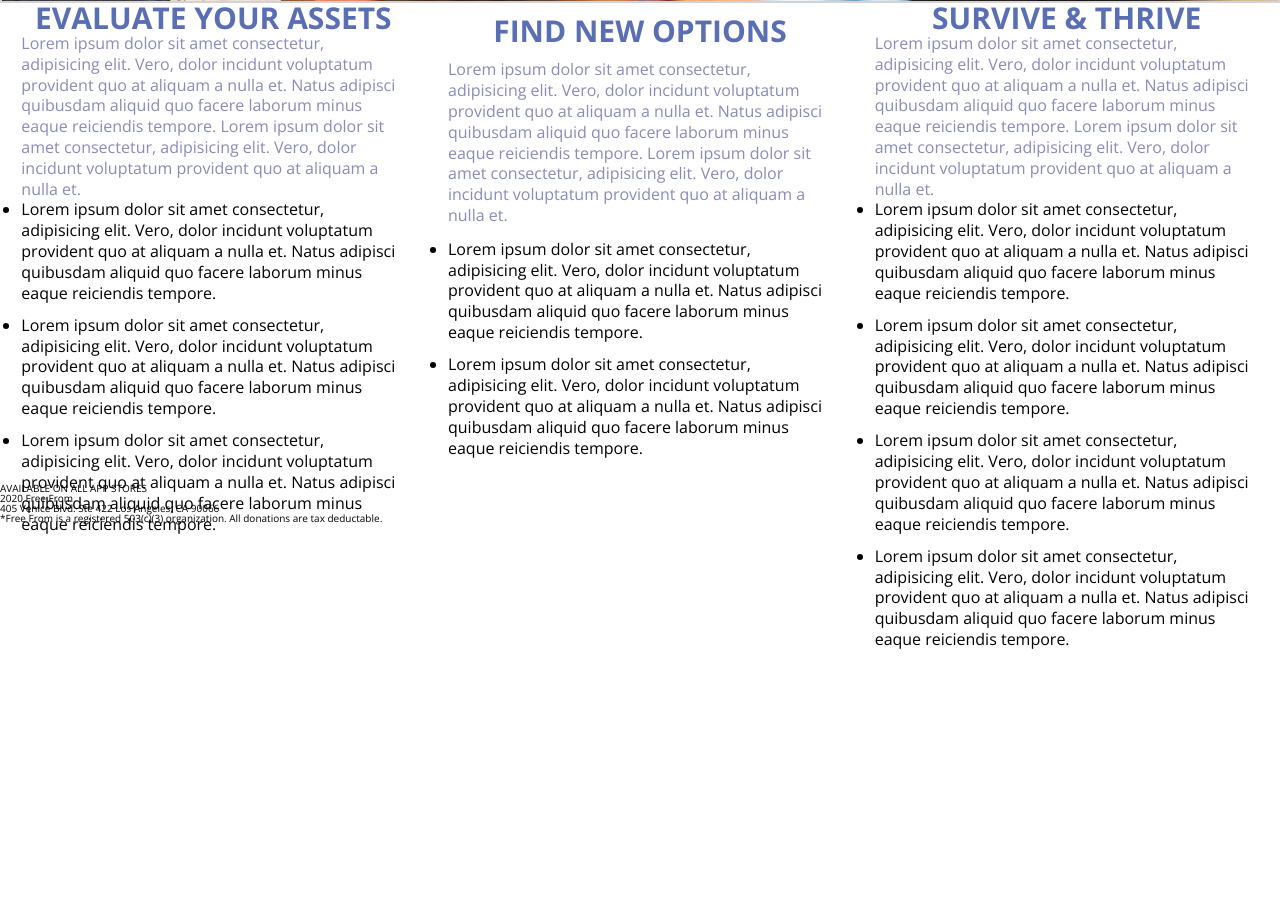
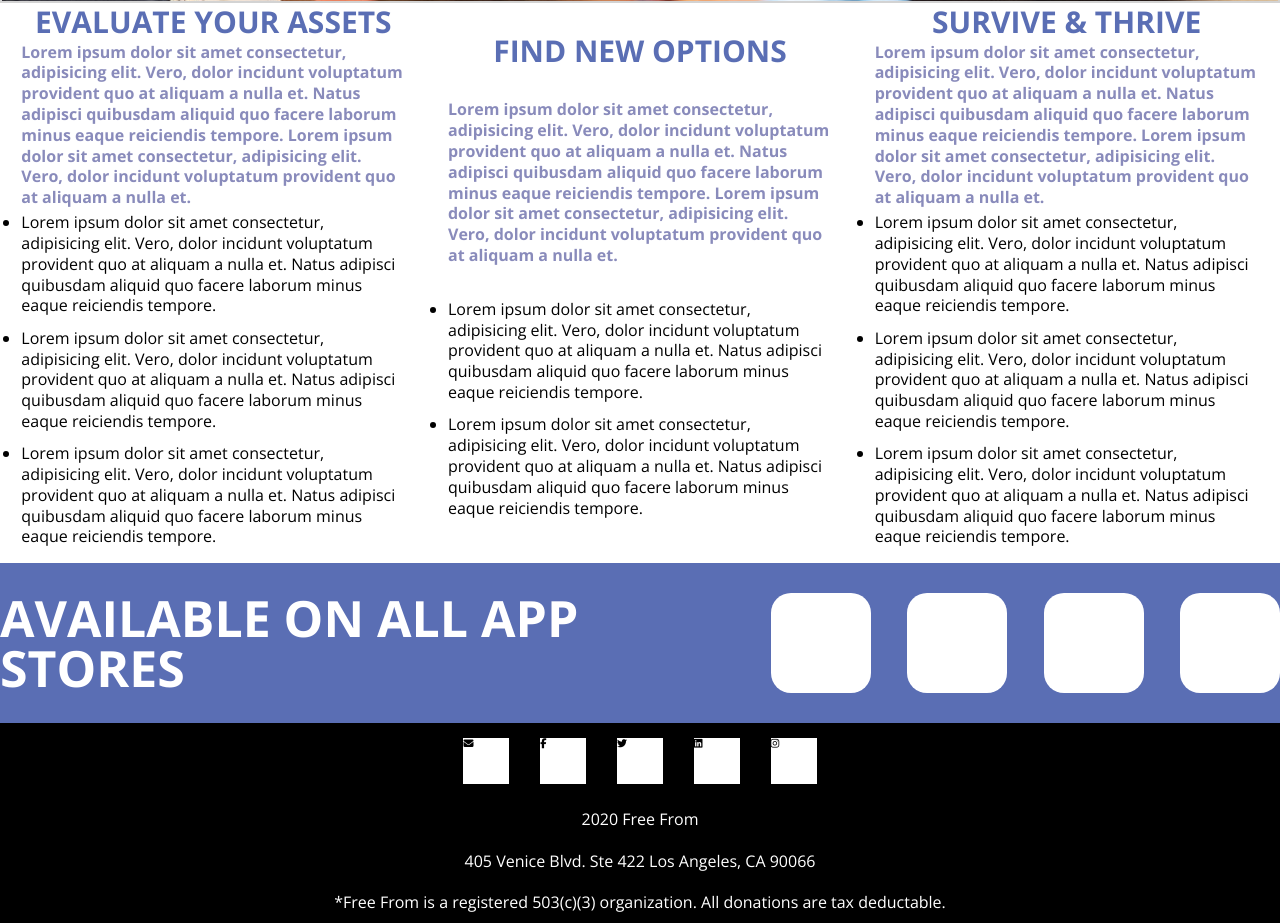
Before and after one commit to BW-Domestic-Violence-Survivors-Tool/marketing-page-AC, a plain HTML site: page index.html in a window 1280 px wide. Shown: the part 1797-2720 px from the top of the page. Before the commit the page ends 2458 px from the top, so only its background shows below. Drawn offline with nearby package versions, Linux system fonts and the light colour scheme.

Commit message:
styled download and footer sections

```diff
--- a/index.html
+++ b/index.html
@@ -157,7 +157,6 @@
           <li>Lorem ipsum dolor sit amet consectetur, adipisicing elit. Vero, dolor incidunt voluptatum provident quo at aliquam a nulla et. Natus adipisci quibusdam aliquid quo facere laborum minus eaque reiciendis tempore.</li>
           <li>Lorem ipsum dolor sit amet consectetur, adipisicing elit. Vero, dolor incidunt voluptatum provident quo at aliquam a nulla et. Natus adipisci quibusdam aliquid quo facere laborum minus eaque reiciendis tempore.</li>
           <li>Lorem ipsum dolor sit amet consectetur, adipisicing elit. Vero, dolor incidunt voluptatum provident quo at aliquam a nulla et. Natus adipisci quibusdam aliquid quo facere laborum minus eaque reiciendis tempore.</li>
-          <li>Lorem ipsum dolor sit amet consectetur, adipisicing elit. Vero, dolor incidunt voluptatum provident quo at aliquam a nulla et. Natus adipisci quibusdam aliquid quo facere laborum minus eaque reiciendis tempore.</li>
         </ul>
       </div>
 
@@ -177,10 +176,11 @@
 
   <footer class="footer">
     <div class="socialIcons">
-      <div class="socialIcons__img"></div>
-      <div class="socialIcons__img"></div>
-      <div class="socialIcons__img"></div>
-      <div class="socialIcons__img"></div>
+      <div class="socialIcons__img"><i class="fa fa-envelope" aria-hidden="true"></i></div>
+      <div class="socialIcons__img"><i class="fa fa-facebook" aria-hidden="true"></i></div>
+      <div class="socialIcons__img"><i class="fa fa-twitter" aria-hidden="true"></i></div>
+      <div class="socialIcons__img"><i class="fa fa-linkedin-square" aria-hidden="true"></i></div>
+      <div class="socialIcons__img"><i class="fa fa-instagram" aria-hidden="true"></i></div>
     </div>
 
     <span class="copyright">2020 Free From</span>
--- a/less/index.less
+++ b/less/index.less
@@ -305,7 +305,7 @@ Html{
 
 
 .userFlow{
-    height: 60vh;
+    height: 70vh;
     // border: 3px solid black;
     display: flex;
     justify-content: space-around;
@@ -333,6 +333,7 @@ Html{
 
 .assets__copy, .findOptions__copy, .survive__copy{
     color: @pastelPurple;
+    font-weight: 700;
 }
 
 .assets__list, .findOptions__list, .survive__list{
@@ -341,5 +342,62 @@ Html{
     li{
         margin-bottom: 3%;
     }
+}
+
+.download{
+    height: 20vh;
+    background-color: @easterEgg;
+    display: flex;
+    justify-content: space-around;
+    align-items: center;
+}
+
+.download__header{
+        font-size: 5rem;
+        color: #FFFFFF;
+        font-weight: 700;
+}
+
+.download__iconContainer{
+    display: flex;
+    justify-content: space-between;
+    width: 40%;
+}
+
+.iconLogo{
+    width: 100px;
+    height:  100px;
+    background-color: #FFFFFF;
+    border-radius: 20%;
+}
+
+
+.footer{
+    height: 25vh;
+    background-color: #000000;
+    display: flex;
+    flex-direction: column;
+    justify-content: space-around;
+    align-items: center;
+
+    span, address{
+        color: #FFFFFF;
+        font-size: 1.6rem;
+        font-weight: 400;
+    }
 
 }
+
+
+.socialIcons{
+    width: 30%;
+    display: flex;
+    justify-content: space-around;
+}
+
+.socialIcons__img{
+    width:  50px;
+    height: 50px;
+    background-color: #FFFFFF;
+    border: 2px solid black;
+}
```
Also changed, not shown: CSS/index.css.
